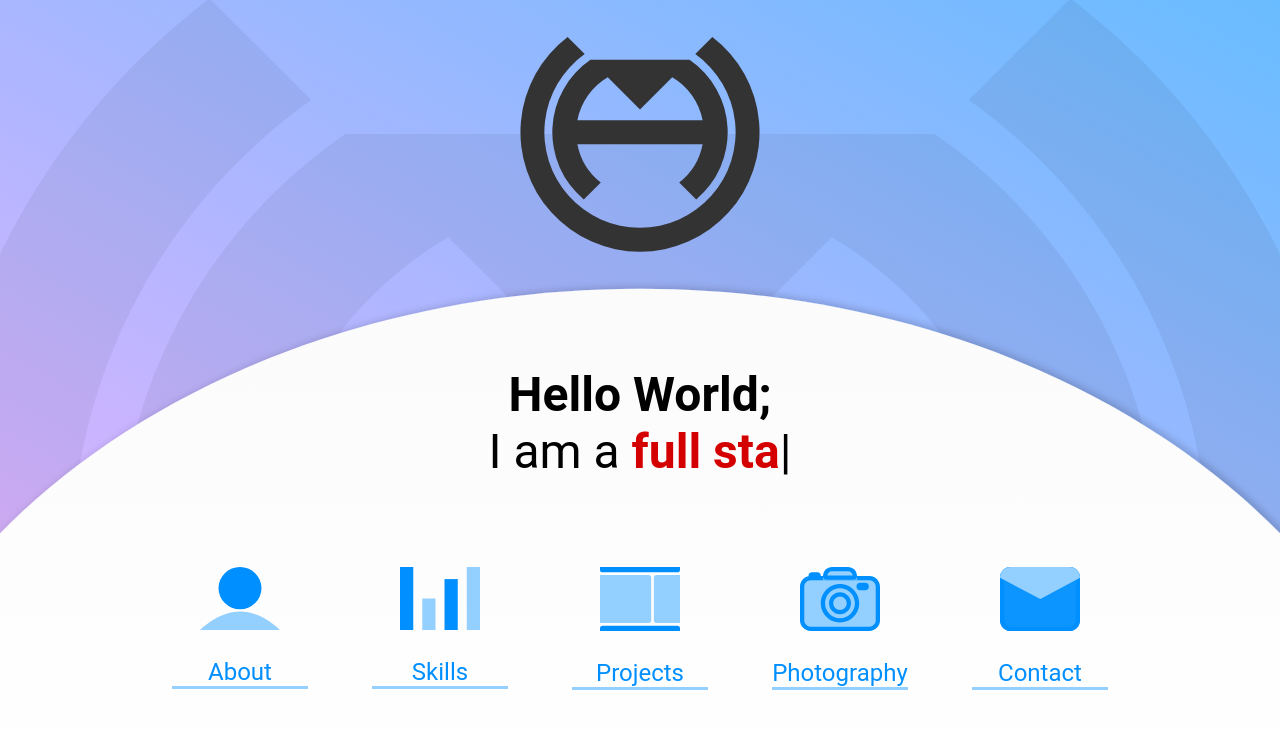
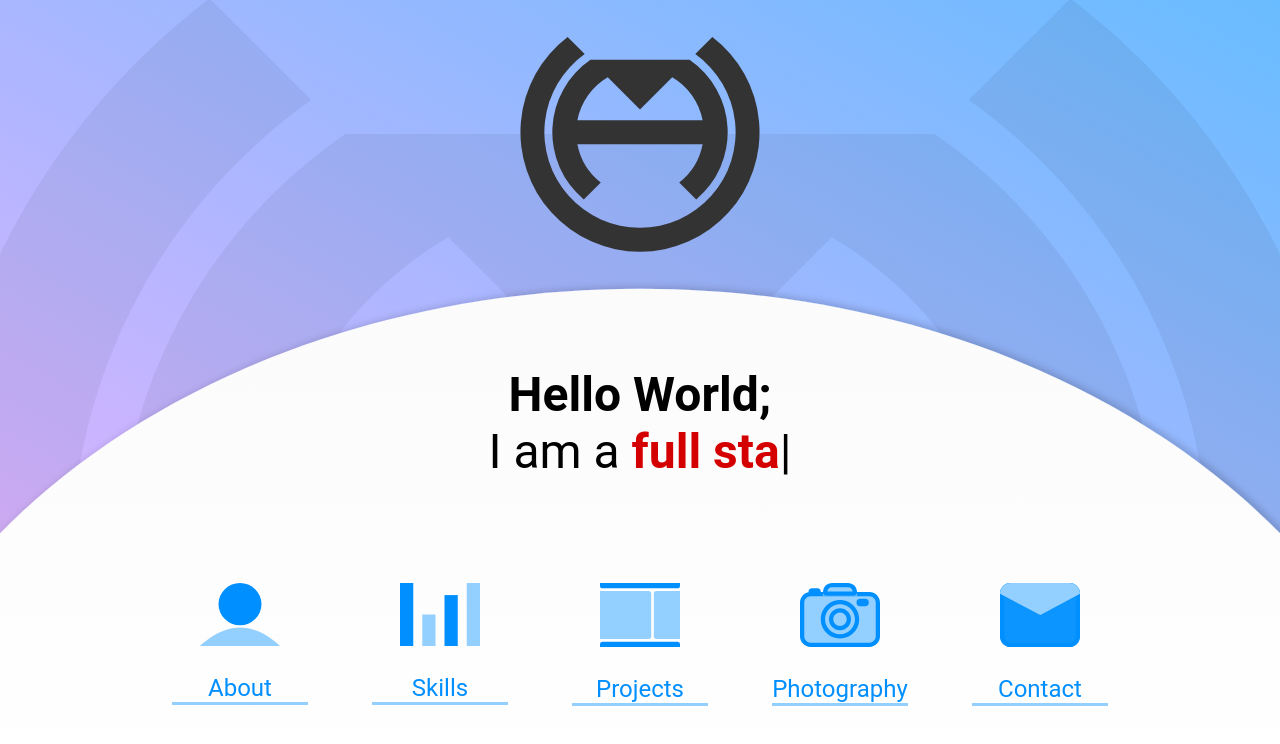
Before and after one commit to AkMa11/portfolio, a plain HTML site: page index.html in a window 1280 px wide. Drawn offline with nearby package versions, Linux system fonts and the light colour scheme.

Commit message:
updated nav style in home page

```diff
--- a/css/style.css
+++ b/css/style.css
@@ -49,8 +49,21 @@ main nav ul {
 }
 
 main nav ul li {
-    padding: 0 2em 0 2em;
+    padding: 2em 2em 0 2em;
     width: 8.5em;
+    transition: background-color 0.5s;
+    transition-timing-function: ease-in-out;
+}
+
+main nav ul li:hover{
+    /* background-color: #dbefff; */
+    background-image: linear-gradient( #cef4ff, #ffdcff);
+    border-radius: 1em;
+    cursor: pointer;
+}
+
+a:link{
+    text-decoration: none;
 }
 
 main nav ul li p {
--- a/index.html
+++ b/index.html
@@ -28,24 +28,34 @@
         <nav>
             <ul>
                 <li>
+                    <a href="#">
                         <img id="image" src="./assets/About.svg" alt="About">
                         <p>About</p>
+                    </a>
                 </li>
                 <li>
+                    <a href="#">
                         <img src="./assets/Skills.svg" alt="Skills">
                         <p>Skills</p>
+                    </a>
                 </li>
                 <li>
+                    <a href="#">
                         <img src="./assets/Projects.svg" alt="Projects">
                         <p>Projects</p>
+                    </a>
                 </li>
                 <li>
+                    <a href="#">
                         <img src="./assets/Photography.svg" alt="Photography">
                         <p>Photography</p>
+                    </a>
                 </li>
                 <li>
+                    <a href="#">
                         <img src="./assets/Contact.svg" alt="Contact">
                         <p>Contact</p>
+                    </a>
                 </li>
             </ul>
         </nav>
```
Lines whose indentation alone changed are shown as unchanged.
